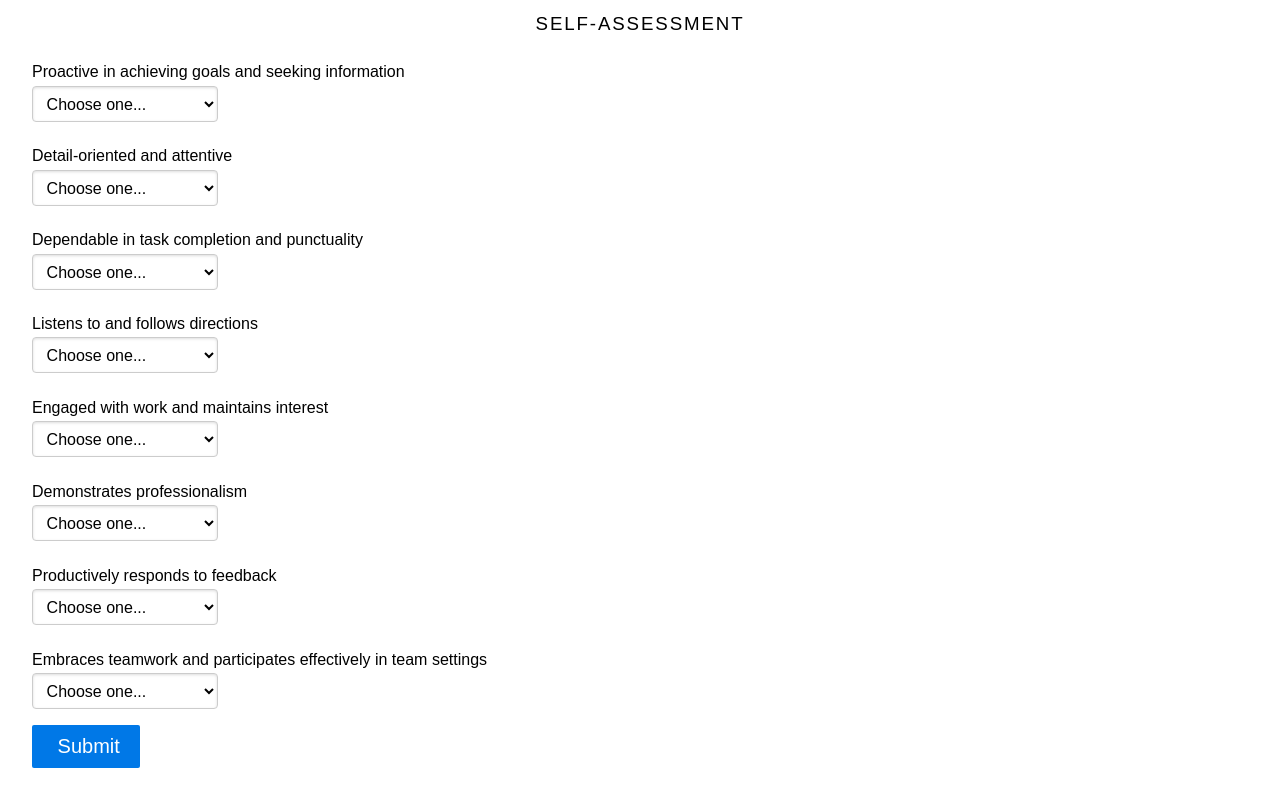
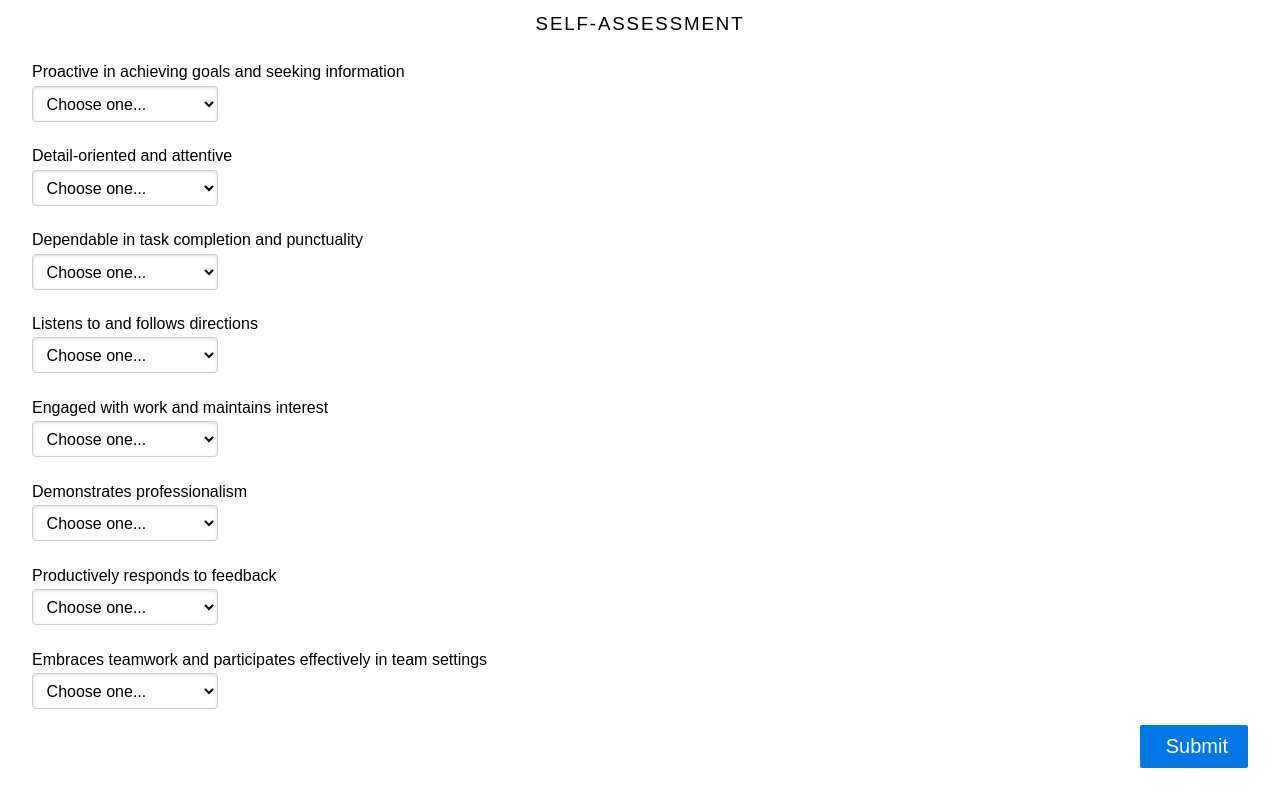
Before and after one commit to davejasnos/Final-Review, a plain HTML site: page index.html in a window 1280 px wide. Shown: the part 2059-2859 px from the top of the page. After the commit the page ends 2827 px from the top, so only its background shows below. Drawn offline with nearby package versions, Linux system fonts and the light colour scheme.

Commit message:
Add files via upload

```diff
--- a/index.html
+++ b/index.html
@@ -198,8 +198,9 @@ https://davejasnos.github.io/Final-Review/
           Must be a valid email address</span>
       </fieldset> -->
 
-      <button-xlarge class="pure-button pure-button-primary button-xlarge">&nbsp;Submit</button-xlarge>
+      <button class="pure-button pure-button-primary button-xlarge">&nbsp;Submit</button>
     </div>
+
   </form>
 
   <!-- Customise the Thankyou Message People See when they submit the form: -->
```
